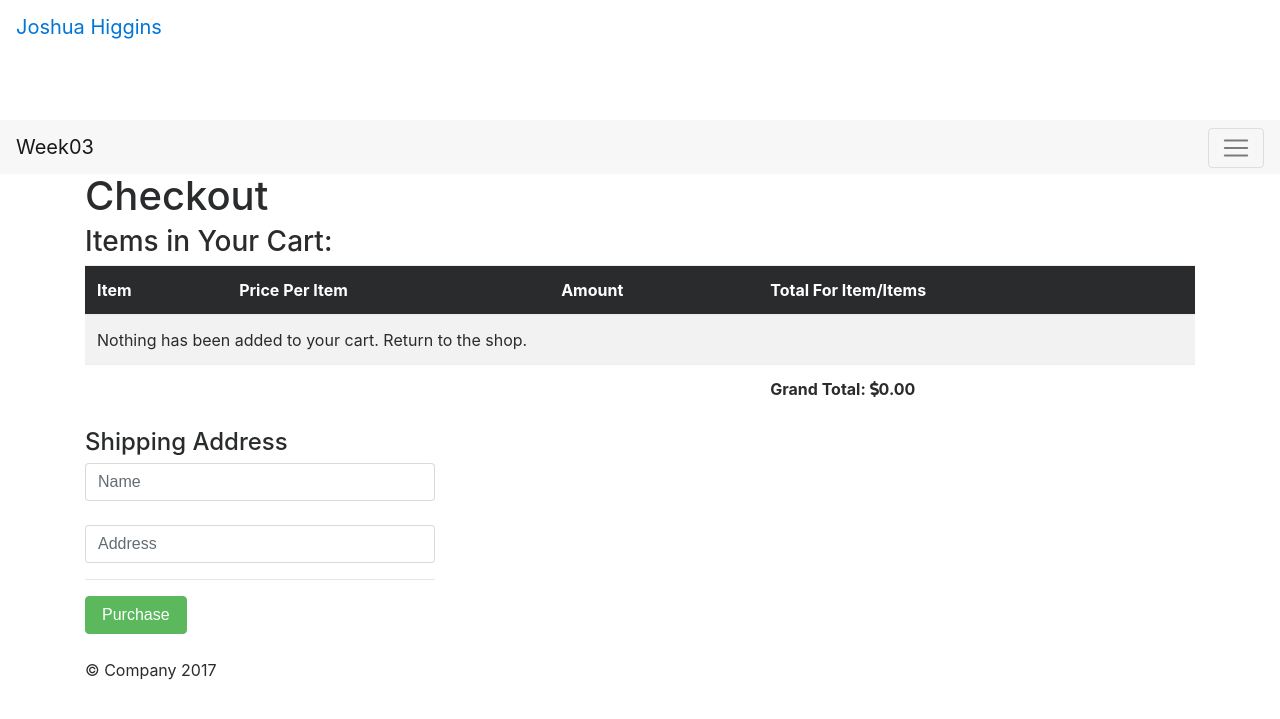
After one commit to Higgins723/cs313, a PHP site: page /week03/checkout.php in a window 1280 px wide. The commit adds this page. Shown: the top 719 px of the page. Run offline with PHP 8.4, Linux system fonts and the light colour scheme; some libraries are stand-ins or nearby versions.

Commit message:
working week03

```diff
--- a/web/includes/footer.php
+++ b/web/includes/footer.php
@@ -11,5 +11,8 @@
     <script src="https://code.jquery.com/jquery-3.2.1.slim.min.js" integrity="sha384-KJ3o2DKtIkvYIK3UENzmM7KCkRr/rE9/Qpg6aAZGJwFDMVNA/GpGFF93hXpG5KkN" crossorigin="anonymous"></script>
     <script src="https://cdnjs.cloudflare.com/ajax/libs/popper.js/1.12.9/umd/popper.min.js" integrity="sha384-ApNbgh9B+Y1QKtv3Rn7W3mgPxhU9K/ScQsAP7hUibX39j7fakFPskvXusvfa0b4Q" crossorigin="anonymous"></script>
     <script src="https://maxcdn.bootstrapcdn.com/bootstrap/4.0.0-beta.3/js/bootstrap.min.js" integrity="sha384-a5N7Y/aK3qNeh15eJKGWxsqtnX/wWdSZSKp+81YjTmS15nvnvxKHuzaWwXHDli+4" crossorigin="anonymous"></script>
+    <script defer src="https://use.fontawesome.com/releases/v5.0.6/js/all.js"></script>
+    <!-- Week 03 -->
+    <script src="week03/js/week03.js"></script>
   </body>
 </html>
--- a/web/includes/header.php
+++ b/web/includes/header.php
@@ -33,6 +33,7 @@
             <div class="dropdown-menu" aria-labelledby="dropdown01">
               <a class="dropdown-item" href="hello.php">Week 01</a>
               <a class="dropdown-item" href="week02.php">Week 02</a>
+              <a class="dropdown-item" href=week03/index.html">Week 03</a>
             </div>
           </li>
         </ul>
--- /dev/null
+++ b/web/week03/checkout.php
@@ -0,0 +1,66 @@
+<?php
+    $pageTitle = 'Checkout';
+    $currentPage = htmlspecialchars($_SERVER["PHP_SELF"]);
+    $hide_checkout = true;
+
+    require 'globalVars.php';
+    include("../includes/header.php");
+
+    $show_checkout = true;
+    $errors = [];
+
+    if ($_SERVER["REQUEST_METHOD"] == "POST") {
+        $name = safe_post('name');
+        $address = safe_post('address');
+
+        if (empty($name)) array_push($errors, 'Name is required');
+        if (empty($address)) array_push($errors, 'Address is required');
+
+        $show_checkout = (count($errors) > 0);
+    } else {
+        $name = '';
+        $address = '';
+    }
+
+    if (!$show_checkout) {
+        saveShipping($name, $address);
+        header("Location: final.php");
+    } else {
+        require 'week03Nav.php';
+?>
+    <?php if (count($errors) > 0) { ?>
+        <div class="alert alert-danger" role="alert">
+            <ul>
+                <?php foreach ($errors as $e) {
+                    echo "<li>$e</li>";
+                }?>
+            </ul>
+        </div>
+    <?php } ?>
+
+    <form name="form_checkout" action="<?php echo $currentPage; ?>" method="post">
+        <div class="container">
+            <h1>Checkout</h1>
+
+            <h3>Items in Your Cart:</h3>
+            <?php require 'confirm.php'; ?>
+
+            <h4>Shipping Address</h4>
+
+            <div class="row">
+                <div class="col-md-4">
+                    <input type="text" class="form-control" name="name" placeholder="Name" />
+                    <br/>
+                    <input type="text" class="form-control" name="address" placeholder="Address" />
+                    <hr/>
+                    <button  class="btn btn-success">Purchase</button>
+                </div>
+            </div>
+
+        </div>
+    </form>
+    <br/>
+<?php
+}
+include("../includes/footer.php");
+?>
--- /dev/null
+++ b/web/week03/confirm.php
@@ -0,0 +1,45 @@
+<?php
+    $totalCost = number_format(getCartTotal(), 2);
+?>
+
+<table class="table table-striped">
+    <thead class="thead-inverse">
+        <th>Item</th>
+        <th>Price Per Item</th>
+        <th>Amount</th>
+        <th>Total For Item/Items</th>
+    </thead>
+    <tbody>
+        <?php
+        if ($qty == 0) {
+        ?>
+            <tr>
+                <td colspan="5">Nothing has been added to your cart. Return to the shop.</td>
+            </tr>
+        <?php
+        } else {
+            foreach($cart as $item_id => $item_qty) {
+                $item = getItem($item_id);
+                $itemName = $item['name'];
+                $description = $item['description'];
+                $price = number_format($item['price'], 2);
+                $total = number_format($item_qty * $item['price'], 2);
+            ?>
+            <tr>
+                <td><?php echo $itemName; ?></td>
+                <td><i class="fas fa-dollar-sign"></i><?php echo $price; ?></td>
+                <td><?php echo $item_qty; ?></td>
+                <td><i class="fas fa-dollar-sign"></i><?php echo $total; ?></td>
+            </tr>
+        <?php
+            }
+        }
+        ?>
+        <tr>
+            <td></td>
+            <td></td>
+            <td></td>
+            <td class="font-weight-bold">Grand Total: <i class="fas fa-dollar-sign"></i><?php echo $totalCost; ?></td>
+        </tr>
+    </tbody>
+</table>
--- /dev/null
+++ b/web/week03/globalVars.php
@@ -0,0 +1,108 @@
+<?php
+session_start();
+
+$cart = isset($_SESSION['CART']) ? $_SESSION['CART'] : [];
+
+function emptyCart() {
+    global $cart;
+    $cart = [];
+    saveCart();
+}
+
+$items = array(
+    array('id' => 1, 'name' => 'Title 1', 'description' => 'Lorem ipsum dolor sit amet, consectetur adipiscing elit. Ut eu eleifend nisi.', 'price' => 3.00),
+    array('id' => 2, 'name' => 'Title 2', 'description' => 'Lorem ipsum dolor sit amet, consectetur adipiscing elit. Ut eu eleifend nisi.', 'price' => 5.00),
+    array('id' => 3, 'name' => 'Title 3', 'description' => 'Lorem ipsum dolor sit amet, consectetur adipiscing elit. Ut eu eleifend nisi.', 'price' => 8.00)
+);
+
+function getCartItemQuantity($id) {
+    global $cart;
+    return (array_key_exists($id, $cart) ? $cart[$id] : 0);
+}
+
+function getCartTotal() {
+    global $cart;
+    $total = 0;
+
+    foreach ($cart as $item_id => $qty) {
+        $item = getItem($item_id);
+        $total += $qty * $item['price'];
+    }
+
+    return $total;
+}
+
+function getItem($id) {
+    global $items;
+    foreach ($items as $item) {
+        if ($item['id'] == $id) return $item;
+    }
+    return null;
+}
+
+function getShipping() {
+    return (isset($_SESSION['SHIPPING']) ? $_SESSION['SHIPPING'] : array('name' => '', 'address' => ''));
+}
+
+function incrementItemQuantity($id, $qty = 1) {
+    updateItemQuantity($id, getCartItemQuantity($id) + $qty);
+}
+
+function safe_input($data) {
+    $data = trim($data);
+    $data = stripslashes($data);
+    $data = htmlspecialchars($data);
+    return $data;
+}
+
+function safe_post($key, $default = '') {
+    return safe_input(isset($_POST[$key]) ? $_POST[$key] : $default);
+}
+
+function saveCart() {
+    global $cart;
+    $_SESSION['CART'] = $cart;
+}
+
+function saveShipping($name, $address) {
+    $_SESSION['SHIPPING'] = array(
+        'name' => $name,
+        'address' => $address);
+}
+
+function clearShipping() {
+    unset($_SESSION['SHIPPING']);
+}
+
+function getCartQuantity() {
+    global $cart;
+    $qty = 0;
+    foreach ($cart as $item_id => $item_qty) {
+        $qty += $item_qty;
+    }
+    return $qty;
+}
+
+function updateItemQuantity($id, $qty) {
+    global $cart;
+    if (getItem($id) == null){
+        throw new Exception('Item not found');
+    }
+
+    $itemInCart = array_key_exists($id, $cart);
+    if ($qty <= 0) {
+        if ($itemInCart) unset($cart[$id]);
+    }
+    else {
+        $cart[$id] = $qty;
+    }
+
+    saveCart();
+}
+
+$states	= array(
+    'ID' => 'Idaho',
+    'UT' => 'Utah'
+);
+
+?>
--- /dev/null
+++ b/web/week03/js/week03.js
@@ -0,0 +1,26 @@
+function addToCart(id) {
+    $("#item_id").val(id);
+    return true;
+}
+
+function removeItem(id) {
+    var con = confirm("Are you sure you want to delete this item?");
+    if (con == true) {
+        $("#action").val("remove");
+        $("#item_id").val(id);
+        return true;
+    }
+}
+
+function emptyCart() {
+    var con = confirm("Are you sure you want to empty your entire shopping cart?");
+    if (con == true){
+        $("#action").val("empty");
+        return true;
+    }
+}
+
+function updateCart() {
+    $("#action").val("update");
+    return true;
+}
--- /dev/null
+++ b/web/week03/week03Nav.php
@@ -0,0 +1,29 @@
+<?php
+    $qty = getCartQuantity();
+    $hideCart = (isset($hideCart) ? $hideCart : false );
+    $hideCheckout = (isset($hideCheckout) ? $hideCheckout : false );
+?>
+
+<nav style="margin-top: 4em;" class="navbar navbar-expand-md navbar-light bg-faded">
+  <button class="navbar-toggler navbar-toggler-right" type="button" data-toggle="collapse" data-target="#navbarSupportedContent" aria-controls="navbarSupportedContent" aria-expanded="false" aria-label="Toggle navigation">
+    <span class="navbar-toggler-icon"></span>
+  </button>
+  <a class="navbar-brand" href="./">Week03</a>
+
+  <div class="collapse navbar-collapse" id="navbarSupportedContent">
+    <ul class="navbar-nav mr-auto">
+      <li class="nav-item active">
+        <a class="nav-link" href="./">Home</a>
+      </li>
+      <?php if (!$hideCart) { ?>
+        <li class="nav-item">
+            <a class="<?php echo ($qty == 0 ? "disabled " : ""); ?>nav-link" href="cart.php"><i class="fas fa-shopping-cart"></i> Cart <?php echo ($qty > 0 ? "<span class=\"badge badge-pill badge-secondary\">" . $qty . "</span>" : ""); ?></a>
+        </li>
+      <?php } if (!$hideCheckout) { ?>
+        <li class="nav-item">
+            <a class="<?php echo ($qty == 0 ? "disabled " : ""); ?>nav-link" href="checkout.php"><i class="fas fa-credit-card"></i> Checkout</a>
+        </li>
+      <?php } ?>
+    </ul>
+  </div>
+</nav>
```
Also changed, not shown: web/week03/cart.php (added, +101 -0 lines), web/week03/final.php (added, +30 -0 lines), web/week03/index.php (added, +62 -0 lines), web/week03/images/item_1.jpg (added), web/week03/images/item_2.jpg (added), web/week03/images/item_3.jpg (added).
